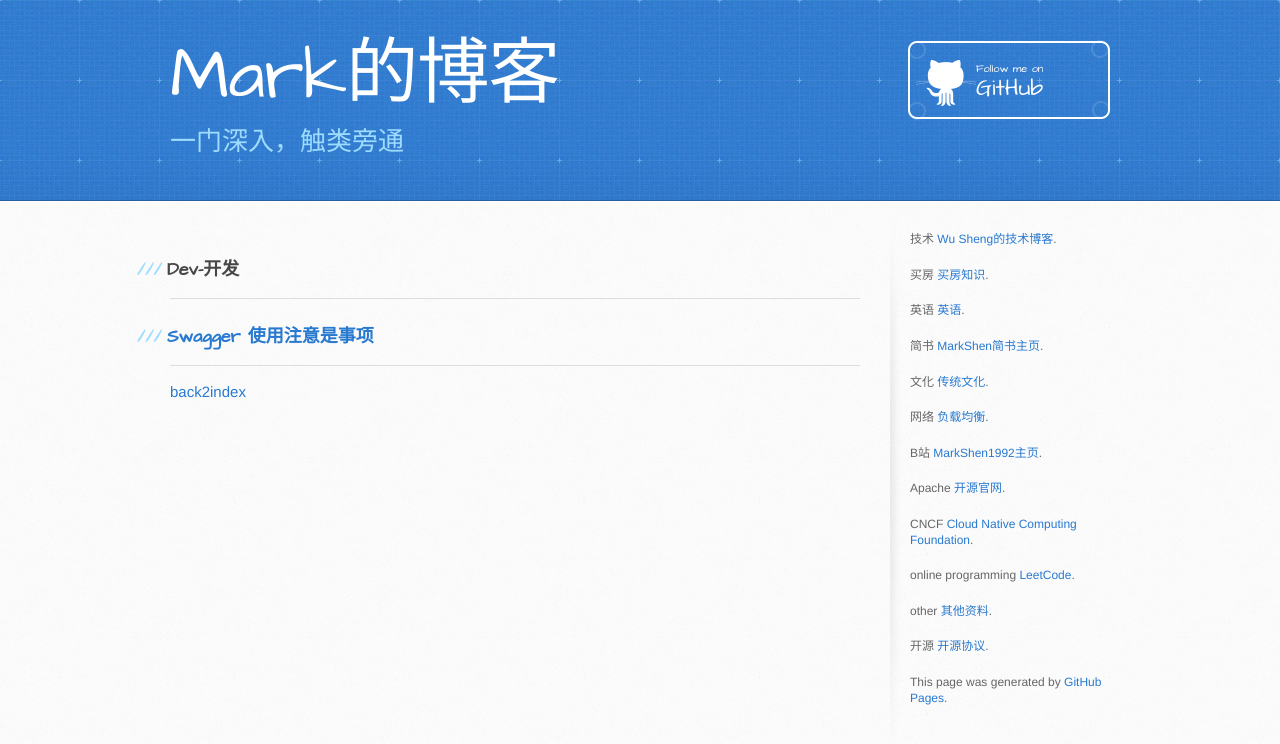
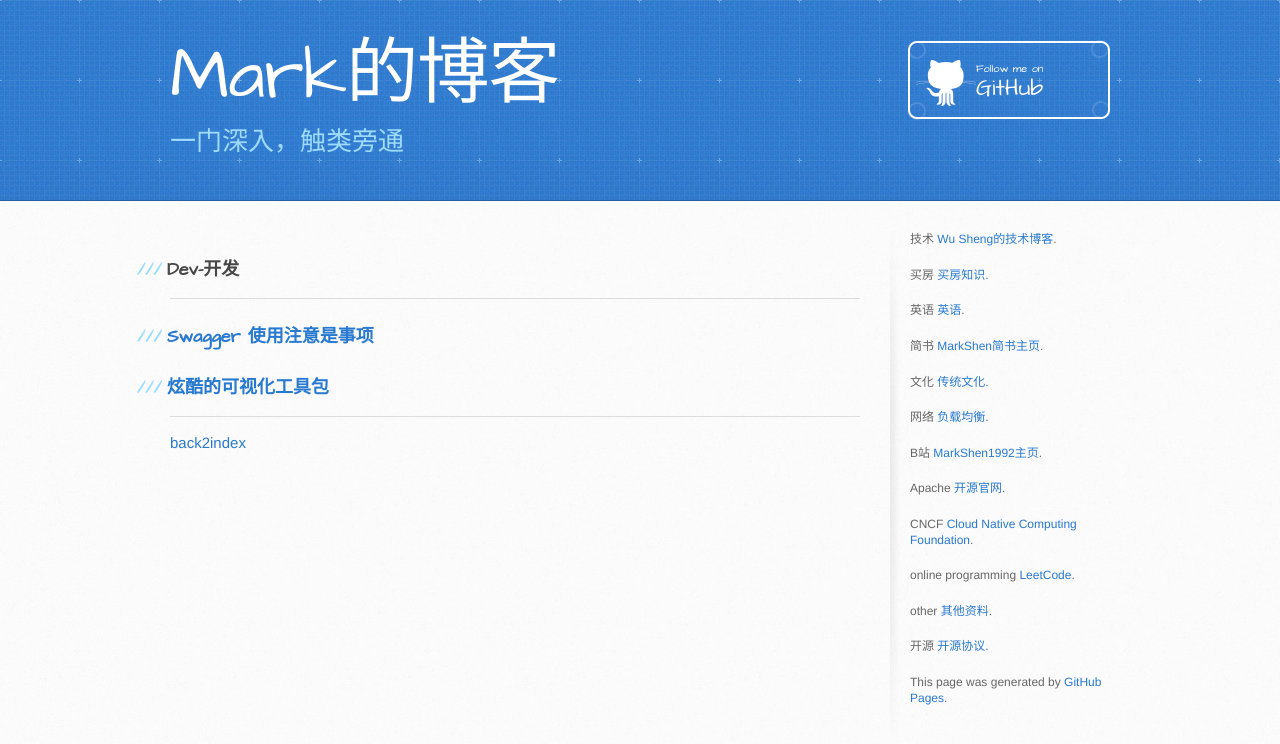
Before and after one commit to MarkShen1992/markshen1992.github.io, a Jekyll site: the page built from document/devops/dev/dev.md, in a window 1280 px wide. Shown: the top 744 px of the page. Built offline with Jekyll 4.4.1, drawn with Linux system fonts in a browser that asks for light colours; our own code applies the rules of GitHub Pages for plain Markdown files.

Commit message:
python 可视化

```diff
--- a/document/devops/dev/dev.md
+++ b/document/devops/dev/dev.md
@@ -4,7 +4,7 @@
 
 ### [Swagger 使用注意是事项](https://markshen1992.github.io/document/devops/dev/article/Swagger%E4%BD%BF%E7%94%A8%E6%B3%A8%E6%84%8F%E4%BA%8B%E9%A1%B9.html)
 
-
+### [炫酷的可视化工具包](https://www.cnblogs.com/Yang-Sen/p/11226005.html)
 
 
 
```
